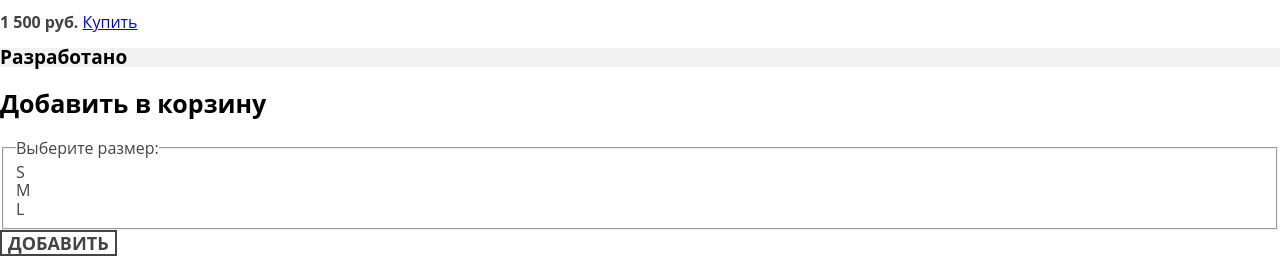
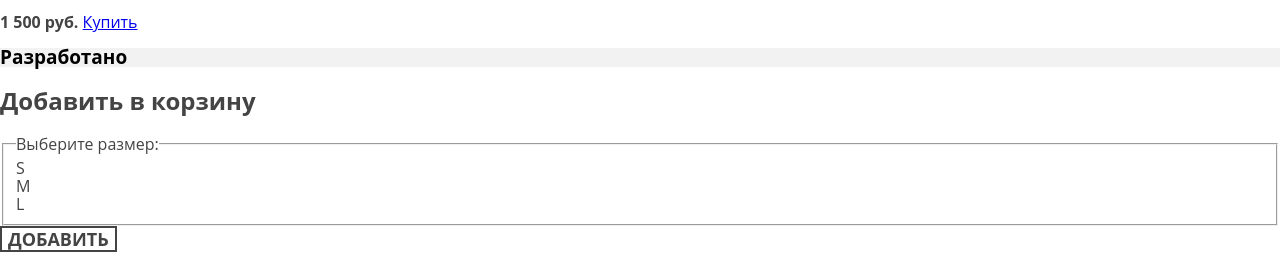
Before and after one commit to Vivendum/790877-mishka-16, a website: page source/catalog.html in a window 1280 px wide. Shown: the part 569-825 px from the top of the page. Drawn offline with nearby package versions, Linux system fonts and the light colour scheme; files that its build step writes are made by us from their sources.

Commit message:
Удаляет ненужный класс у заголовка модального окне в секции добавить в корзину

```diff
--- a/source/catalog.html
+++ b/source/catalog.html
@@ -110,7 +110,7 @@
       </p>
     </footer>
     <section class="modal basket-add">
-      <h2 class="header basket-add__header">Добавить в корзину</h2>
+      <h2 class="basket-add__header">Добавить в корзину</h2>
       <form class="basket-add__form" method="get" action="https://echo.htmlacademy.ru">
         <fieldset class="basket-add__group">
           <legend class="basket-add__subheader">Выберите размер:</legend>
```
Also changed, not shown: source/index.html (+1 -1 lines).
